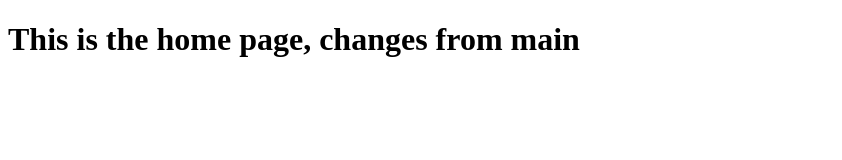
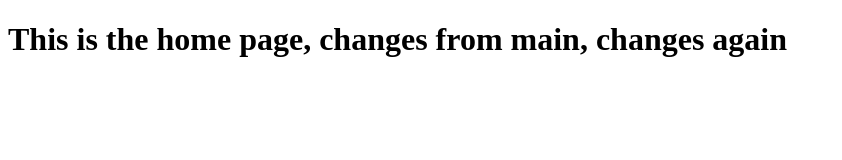
Before and after one commit to Delyc/Gym-Git-Exercise, a plain HTML site: page home.html in a window 1280 px wide. Shown: the whole page, without its empty margins (0-842 px from the left). Drawn offline with Linux system fonts and the light colour scheme.

Commit message:
new chnages and new remote

```diff
--- a/home.html
+++ b/home.html
@@ -7,6 +7,6 @@
     <title>Document</title>
 </head>
 <body>
-    <h1>This is the home page, changes from main</h1>
+    <h1>This is the home page, changes from main, changes again</h1>
 </body>
 </html>
```
